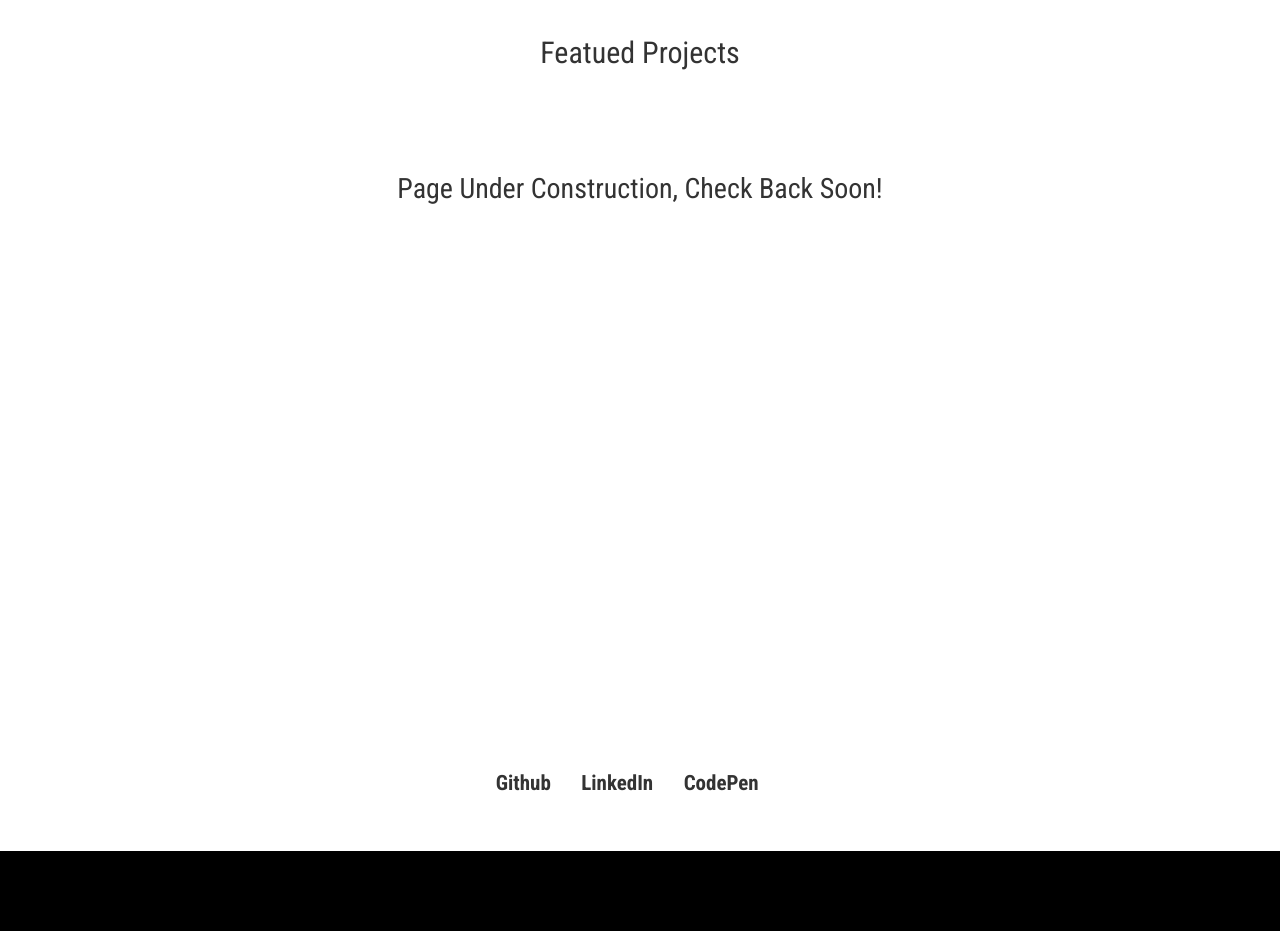
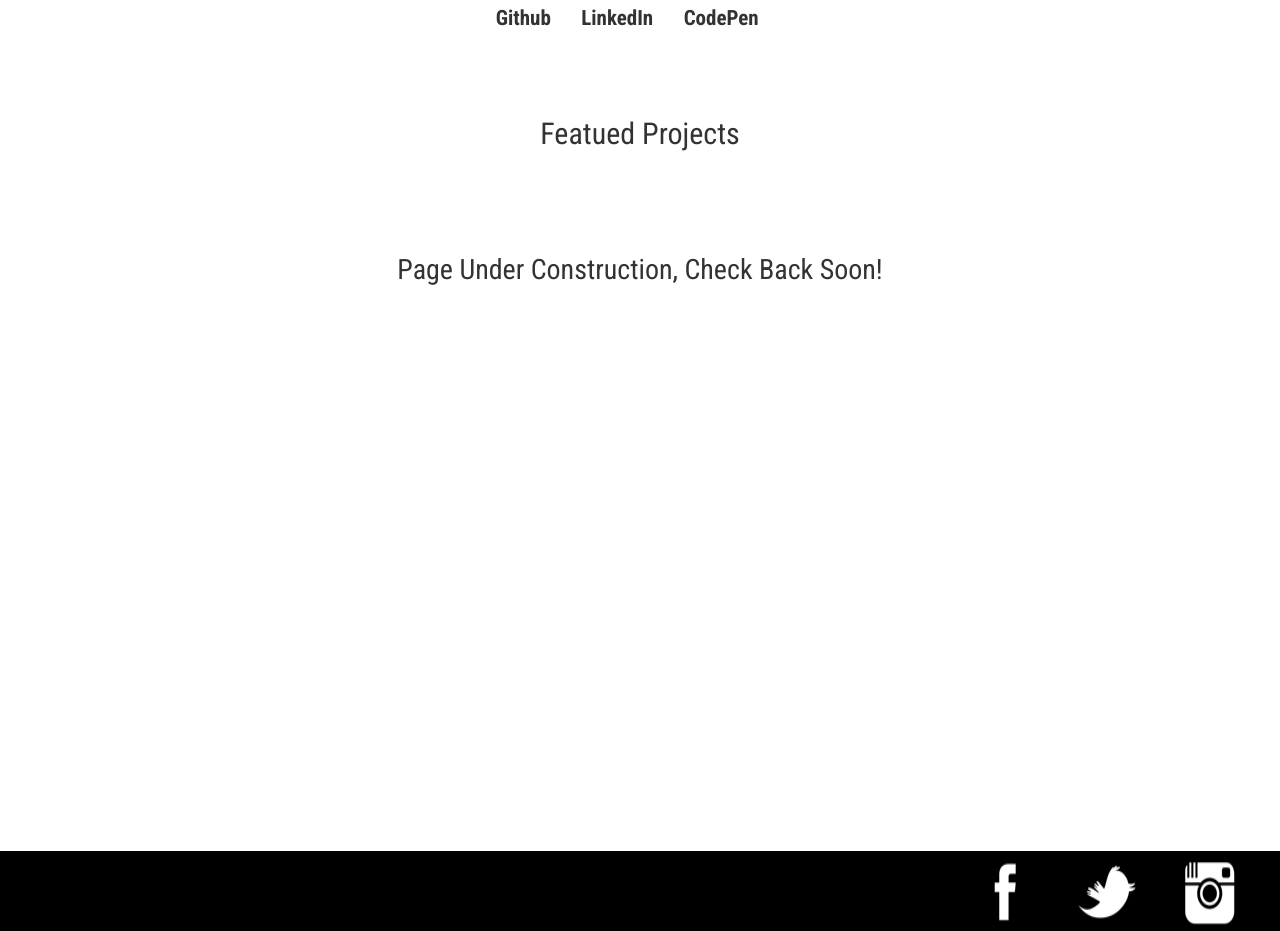
Before and after one commit to angregor/angregor.github.io, a plain HTML site: page portfolio.html in a window 1280 px wide. Shown: the part 688-1619 px from the top of the page. Drawn offline with nearby package versions, Linux system fonts and the light colour scheme.

Commit message:
readded social media, rearranged other things

```diff
--- a/portfolio.html
+++ b/portfolio.html
@@ -38,17 +38,33 @@
         </div>
       </div>
       <div id="featured">
+        <ul class="text-center top_offset" style="font-size: 1.5em; text-align: center">
+            <li><a href="http://www.github.com/angregor"><b>Github</b></a></li>
+            <li><a href="https://www.linkedin.com/in/andrew-gregory-b924b1ab"><b>LinkedIn</b></a></li>
+            <li><a href="http://www.codepen.com/angregor"><b>CodePen</b></a></li>
+        </ul>
+
           <h2 class="text-center text-main top_offset"></br> Featued Projects </h2>
           <p class="text-center main_paragraph" > Page Under Construction, Check Back Soon!
 
-            <ul class="text-center" style="font-size: 1.5em; text-align: center">
-                <li><a href="http://www.github.com/angregor"><b>Github</b></a></li>
-                <li><a href="https://www.linkedin.com/in/andrew-gregory-b924b1ab"><b>LinkedIn</b></a></li>
-                <li><a href="http://www.codepen.com/angregor"><b>CodePen</b></a></li>
-            </ul>
           </p>
       </div>
       <div id="footer">
+        <div class="socialmedia">
+          <a target="_blank" href="http://www.instagram.com/thekdak1">
+            <img class="socialmediaimage" src="./styles/images/instagram.png" alt="Follow Us On Instagram!">
+          </a>
+        </div>
+        <div class="socialmedia">
+          <a target="_blank" href="https://twitter.com/andygregskdak">
+            <img class="socialmediaimage" src="./styles/images/twitter.png" alt="Follow Us On Twitter!">
+          </a>
+        </div>
+        <div class="socialmedia">
+          <a target="_blank" href="https://www.facebook.com/andrew.gregory.kdak">
+            <img class="socialmediaimage" src="./styles/images/facebook.png" alt="Follow Us On Facebook!">
+          </a>
+        </div>
       </div>
     </div>
   </body>
```
Also changed, not shown: index.html (+15 -0 lines).
